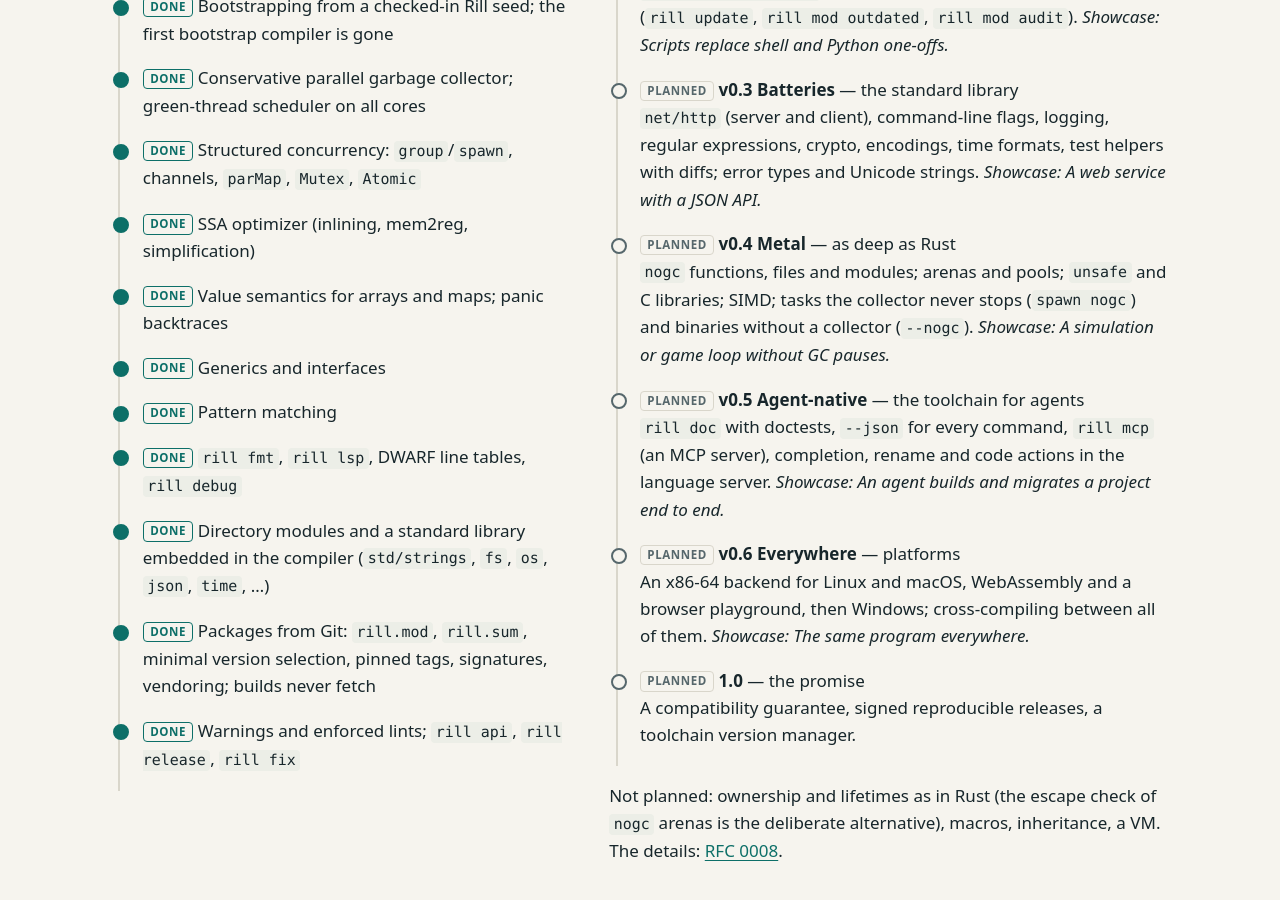
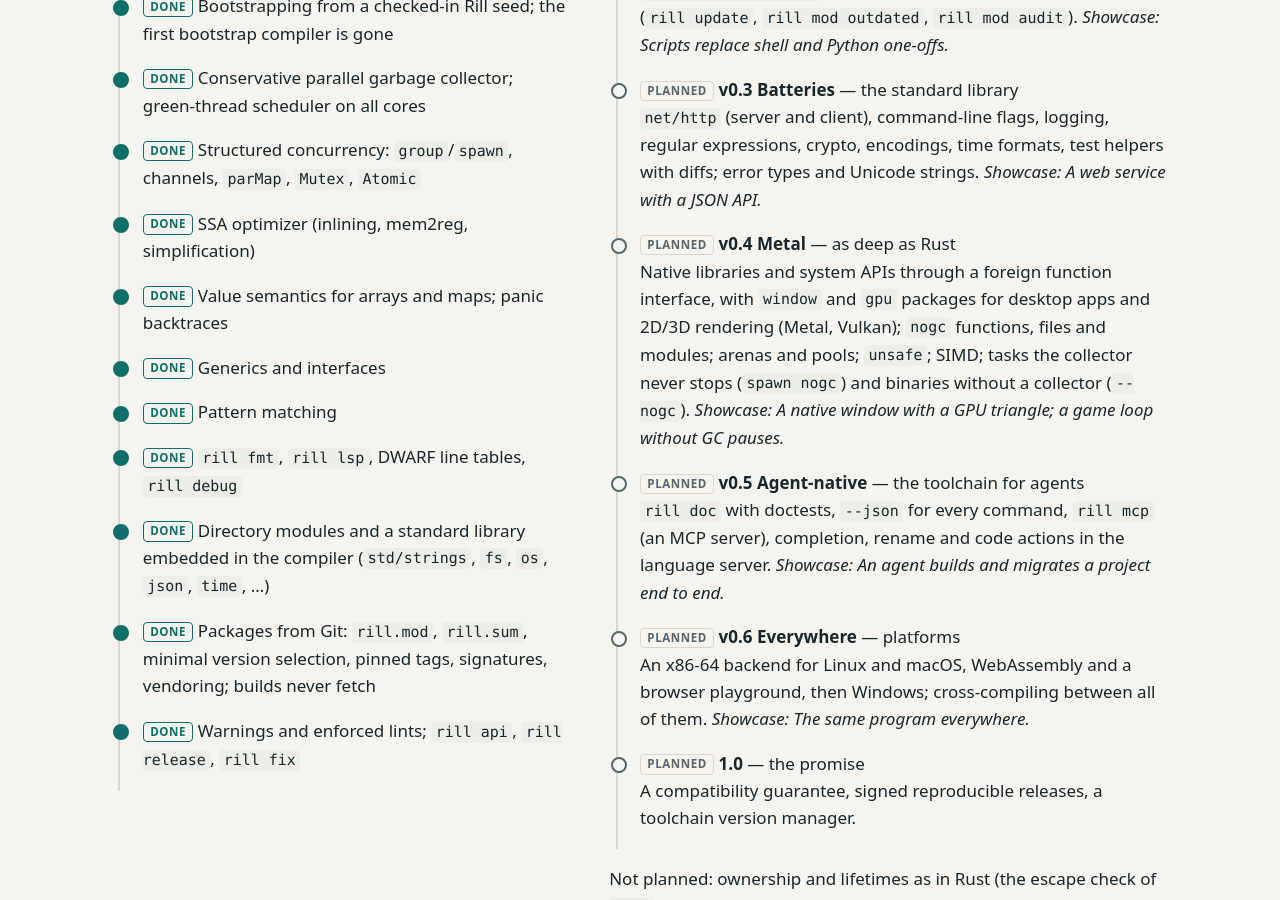
Before and after one commit to rillang/rillang.github.io, a Jekyll site: the page site/roadmap.html, which Jekyll copies as it is, in a window 1280 px wide and 900 px high, scrolled down 469 px. Built offline with Jekyll 4.4.1, drawn with Linux system fonts in a browser that asks for light colours.

Commit message:
roadmap: FFI, window and gpu in v0.4 (RFC 0009)
Co-Authored-By: Claude Opus 5.5 <noreply@anthropic.com>

```diff
--- a/site/roadmap.html
+++ b/site/roadmap.html
@@ -73,7 +73,7 @@
         <li class=""><span class="tag planned">planned</span> <strong>v0.3 Batteries</strong> — the standard library<br>
           <code>net/http</code> (server and client), command-line flags, logging, regular expressions, crypto, encodings, time formats, test helpers with diffs; error types and Unicode strings. <em>Showcase: A web service with a JSON API.</em></li>
         <li class=""><span class="tag planned">planned</span> <strong>v0.4 Metal</strong> — as deep as Rust<br>
-          <code>nogc</code> functions, files and modules; arenas and pools; <code>unsafe</code> and C libraries; SIMD; tasks the collector never stops (<code>spawn nogc</code>) and binaries without a collector (<code>--nogc</code>). <em>Showcase: A simulation or game loop without GC pauses.</em></li>
+          Native libraries and system APIs through a foreign function interface, with <code>window</code> and <code>gpu</code> packages for desktop apps and 2D/3D rendering (Metal, Vulkan); <code>nogc</code> functions, files and modules; arenas and pools; <code>unsafe</code>; SIMD; tasks the collector never stops (<code>spawn nogc</code>) and binaries without a collector (<code>--nogc</code>). <em>Showcase: A native window with a GPU triangle; a game loop without GC pauses.</em></li>
         <li class=""><span class="tag planned">planned</span> <strong>v0.5 Agent-native</strong> — the toolchain for agents<br>
           <code>rill doc</code> with doctests, <code>--json</code> for every command, <code>rill mcp</code> (an MCP server), completion, rename and code actions in the language server. <em>Showcase: An agent builds and migrates a project end to end.</em></li>
         <li class=""><span class="tag planned">planned</span> <strong>v0.6 Everywhere</strong> — platforms<br>
```
